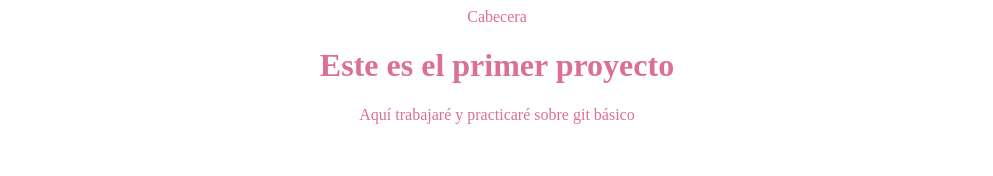
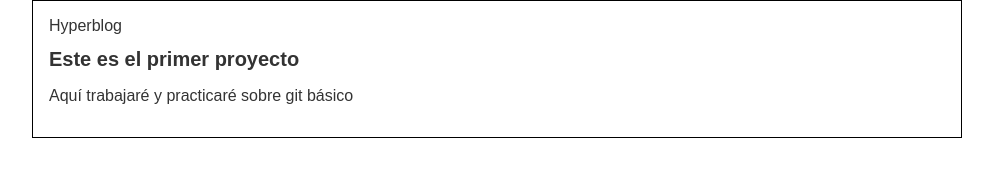
Before and after one commit to TommyEu/HyperBlog, a plain HTML site: page index.html in a window 1280 px wide. Shown: the whole page, without its empty margins (143-1136 px from the left). Drawn offline with Linux system fonts and the light colour scheme.

Commit message:
css reparado

```diff
--- a/index.html
+++ b/index.html
@@ -6,7 +6,7 @@
     <body>
         <div id="container">
             <div id="cabecera">
-                Cabecera
+                Hyperblog
             </div>
             <div id="post">
                 <h1>Este es el primer proyecto</h1>
--- a/styles.css
+++ b/styles.css
@@ -1,4 +1,20 @@
 body{
     text-align: center;
-    color: palevioletred;
+    color: #333;
+    font-family: "Arial";
+    font-size: 16px;
+    margin: 0;
+    padding: 0;
 }
+
+#container{
+    width: 70%;
+    padding: 1em;
+    text-align: left;
+    border: 1px solid #000;
+    margin: 0 auto
+}
+
+#container h1{
+    font-size: 20px;
+}
```
